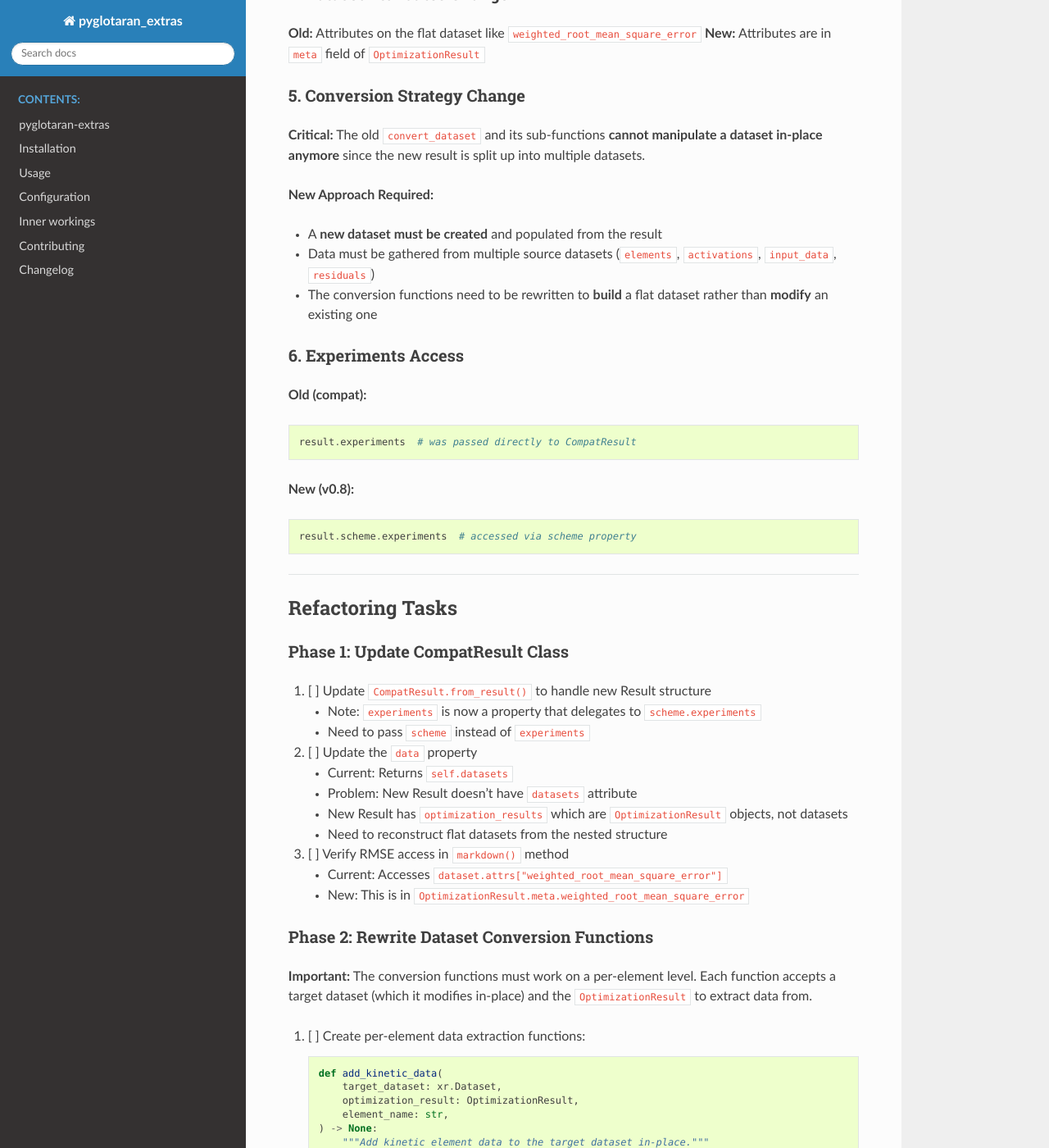
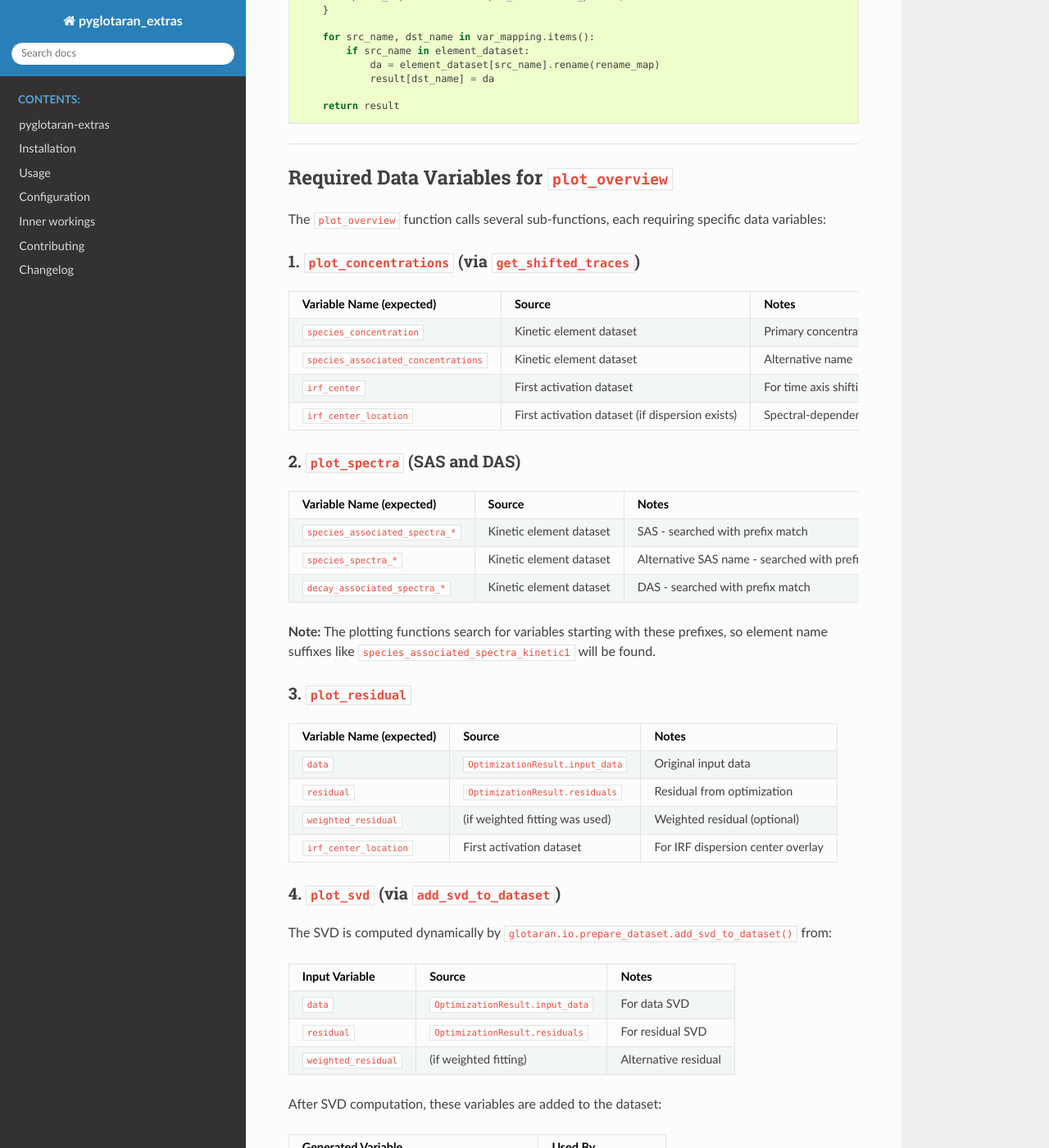
Before and after one commit to glotaran/pyglotaran-extras, a Sphinx documentation site: the page built from docs/compat_refactor_plan.md, in a window 1280 px wide and 1400 px high, scrolled down 6923 px. Shown: the whole window at 82% size. Built offline with Sphinx 7.4.7 and the Read the Docs theme 3.1.0, drawn with Linux system fonts in a browser that asks for light colours; some of the changed text lies outside the part shown.

Commit message:
👌 Determine which other data variables are needed for plotting

````diff
--- a/docs/compat_refactor_plan.md
+++ b/docs/compat_refactor_plan.md
@@ -3,6 +3,12 @@
 ## Overview
 
 This document outlines the plan for updating the `pyglotaran-extras` compatibility layer (`compat` module) to accommodate the fundamental structural changes in the pyglotaran `Result` object between v0.7 and v0.8.
+
+### Scope
+
+**In Scope:** Only the compat module functions (`compat_result.py`, `convert_result_dataset.py`)
+
+**Out of Scope:** The plotting functions themselves (`plot_overview`, `plot_doas`, etc.) will NOT be modified. The compat layer is responsible for transforming the new v0.8 Result structure into a flat dataset format that the existing plotting functions already expect.
 
 ---
 
@@ -27,7 +33,7 @@ The `CompatResult` class inherits from the new `Result` and provides v0.7-style
 | `number_of_function_evaluations` | Same      | `optimization_info.number_of_function_evaluations` |
 | `success`                        | Same      | `optimization_info.success`                        |
 | `termination_reason`             | Same      | `optimization_info.termination_reason`             |
-| `glotaran_version`               | Same      | Hardcoded to "v0.7.3"                              |
+| `glotaran_version`               | Same      | `optimization_info.glotaran_version`               |
 | `number_of_residuals`            | Same      | `optimization_info.number_of_data_points`          |
 | `number_of_free_parameters`      | Same      | `optimization_info.number_of_parameters`           |
 | `number_of_clps`                 | Same      | `optimization_info.number_of_clps`                 |
@@ -290,6 +296,108 @@ def extract_doas_data(element_dataset: xr.Dataset, element_name: str) -> dict[st
     return result
 ```
 
+---
+
+## Required Data Variables for `plot_overview`
+
+The `plot_overview` function calls several sub-functions, each requiring specific data variables:
+
+### 1. `plot_concentrations` (via `get_shifted_traces`)
+
+| Variable Name (expected)            | Source                                          | Notes                          |
+| ----------------------------------- | ----------------------------------------------- | ------------------------------ |
+| `species_concentration`             | Kinetic element dataset                         | Primary concentration variable |
+| `species_associated_concentrations` | Kinetic element dataset                         | Alternative name               |
+| `irf_center`                        | First activation dataset                        | For time axis shifting         |
+| `irf_center_location`               | First activation dataset (if dispersion exists) | Spectral-dependent IRF center  |
+
+### 2. `plot_spectra` (SAS and DAS)
+
+| Variable Name (expected)       | Source                  | Notes                                       |
+| ------------------------------ | ----------------------- | ------------------------------------------- |
+| `species_associated_spectra_*` | Kinetic element dataset | SAS - searched with prefix match            |
+| `species_spectra_*`            | Kinetic element dataset | Alternative SAS name - searched with prefix |
+| `decay_associated_spectra_*`   | Kinetic element dataset | DAS - searched with prefix match            |
+
+**Note:** The plotting functions search for variables starting with these prefixes, so element name suffixes like `species_associated_spectra_kinetic1` will be found.
+
+### 3. `plot_residual`
+
+| Variable Name (expected) | Source                          | Notes                             |
+| ------------------------ | ------------------------------- | --------------------------------- |
+| `data`                   | `OptimizationResult.input_data` | Original input data               |
+| `residual`               | `OptimizationResult.residuals`  | Residual from optimization        |
+| `weighted_residual`      | (if weighted fitting was used)  | Weighted residual (optional)      |
+| `irf_center_location`    | First activation dataset        | For IRF dispersion center overlay |
+
+### 4. `plot_svd` (via `add_svd_to_dataset`)
+
+The SVD is computed dynamically by `glotaran.io.prepare_dataset.add_svd_to_dataset()` from:
+
+| Input Variable      | Source                          | Notes                |
+| ------------------- | ------------------------------- | -------------------- |
+| `data`              | `OptimizationResult.input_data` | For data SVD         |
+| `residual`          | `OptimizationResult.residuals`  | For residual SVD     |
+| `weighted_residual` | (if weighted fitting)           | Alternative residual |
+
+After SVD computation, these variables are added to the dataset:
+
+| Generated Variable                         | Used By             |
+| ------------------------------------------ | ------------------- |
+| `data_left_singular_vectors`               | `plot_lsv_data`     |
+| `data_right_singular_vectors`              | `plot_rsv_data`     |
+| `data_singular_values`                     | `plot_sv_data`      |
+| `residual_left_singular_vectors`           | `plot_lsv_residual` |
+| `residual_right_singular_vectors`          | `plot_rsv_residual` |
+| `residual_singular_values`                 | `plot_sv_residual`  |
+| `weighted_residual_left_singular_vectors`  | `plot_lsv_residual` |
+| `weighted_residual_right_singular_vectors` | `plot_rsv_residual` |
+| `weighted_residual_singular_values`        | `plot_sv_residual`  |
+
+### 5. IRF-Related Variables (shared across functions)
+
+| Variable Name (expected) | Source                    | Notes                                 |
+| ------------------------ | ------------------------- | ------------------------------------- |
+| `irf_center`             | First activation dataset  | Center of IRF (may have `irf_nr` dim) |
+| `irf_center_location`    | First activation dataset  | Spectral-dependent IRF dispersion     |
+| `center_dispersion_1`    | Legacy (pyglotaran<0.5.0) | Old dispersion variable name          |
+
+### Required Coordinates
+
+| Coordinate Name | Source               | Notes                    |
+| --------------- | -------------------- | ------------------------ |
+| `time`          | Model dimension      | Time axis                |
+| `spectral`      | Global dimension     | Spectral/wavelength axis |
+| `species`       | From kinetic element | Species labels for SAS   |
+
+### Summary: Minimal Variables for `plot_overview`
+
+For `plot_overview` to work, the compat dataset must contain at minimum:
+
+1. **Core data:**
+
+   - `data` (from `input_data`)
+   - `residual` (from `residuals`)
+   - `fit` (from `fitted_data`)
+
+2. **Kinetic data (if present):**
+
+   - `species_concentration_{element_name}`
+   - `species_associated_spectra_{element_name}`
+   - `decay_associated_spectra_{element_name}`
+
+3. **IRF data (if present):**
+
+   - `irf_center`
+   - `irf_center_location` (if dispersion)
+
+4. **Coordinates:**
+   - `time`
+   - `spectral`
+   - `species_{element_name}` (for kinetic elements)
+
+---
+
 ### 4. Dataset Attributes Change
 
 **Old:** Attributes on the flat dataset like `weighted_root_mean_square_error`
````
